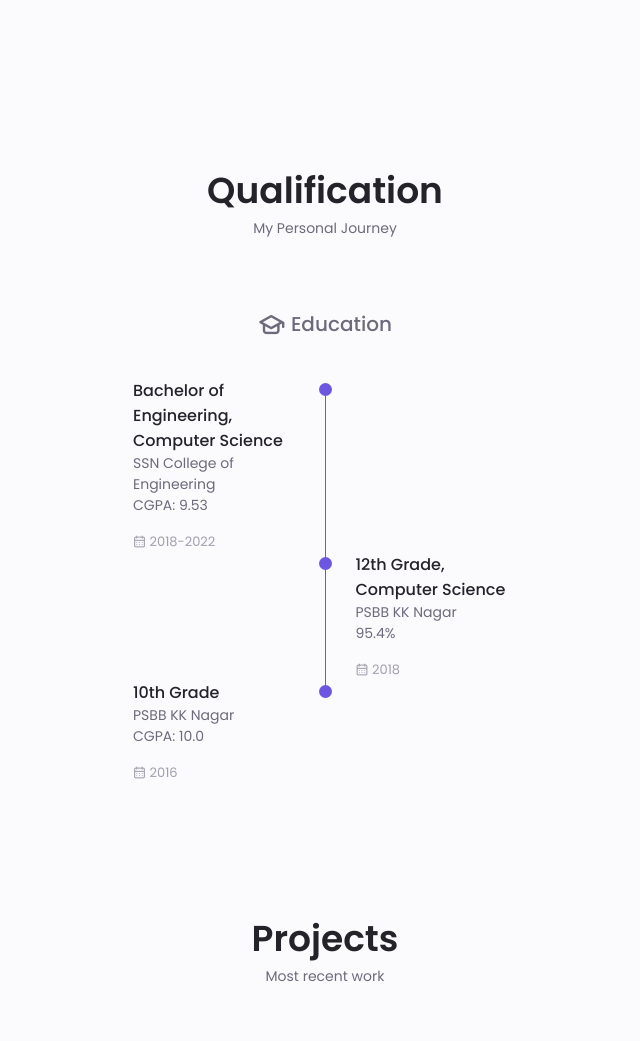
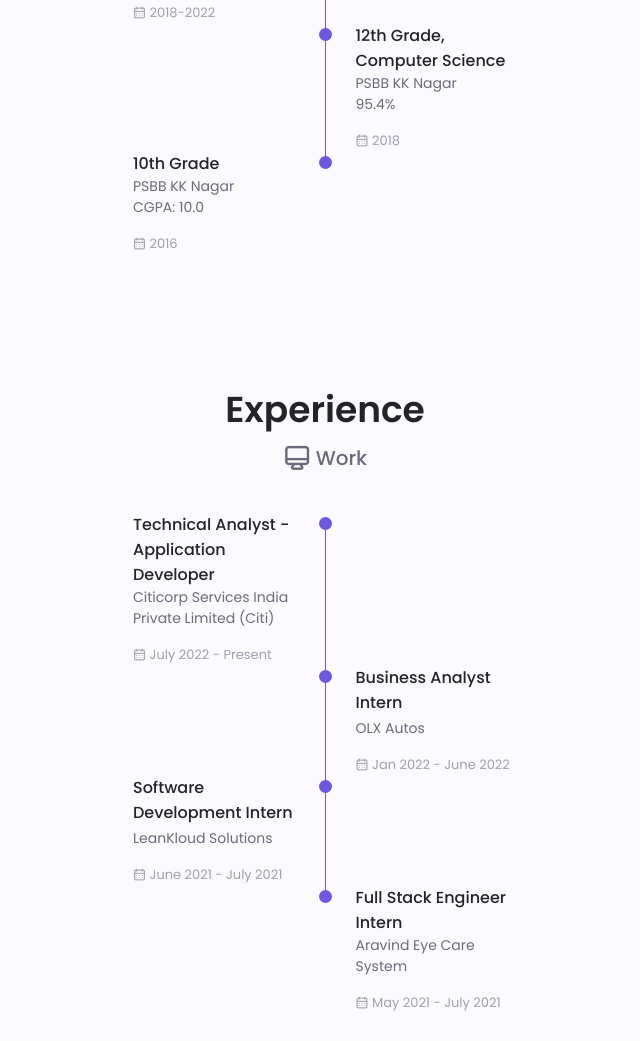
Before and after one commit to KiruthikaJanakiraman/kiruthikajanakiraman.github.io, a plain HTML site: page index.html in a window 1280 px wide. Shown: the part 1756-2797 px from the top of the page, without its empty margins (315-955 px from the left). Drawn offline with nearby package versions, Linux system fonts and the light colour scheme.

Commit message:
Update index.html

```diff
--- a/index.html
+++ b/index.html
@@ -31,6 +31,16 @@
                         <li class="nav__item">
                             <a href="#about" class="nav__link">
                                 <i class="uil uil-user nav__icon"></i> About
+                            </a>
+                        </li>
+                        <li class="nav__item">
+                            <a href="#qualification" class="nav__link">
+                                <i class="uil uil-user nav__icon"></i> Education
+                            </a>
+                        </li>
+                        <li class="nav__item">
+                            <a href="#experience" class="nav__link">
+                                <i class="uil uil-user nav__icon"></i> Experience
                             </a>
                         </li>
                         <li class="nav__item">
@@ -155,6 +165,183 @@
                             <a download="" href="assets/pdf/Kiruthika_Resume.pdf" class="button button--flex">
                                 Download CV<i class="uil uil-download-alt"></i>
                             </a>
+                        </div>
+                    </div>
+                </div>
+            </section>
+
+            <!--==================== EDUCATION ====================-->
+            <section class="qualification section" id="qualification">
+                <h2 class="section__title">Education</h2>
+                <!-- <span class="section__subtitle">My Personal Journey</span> -->
+
+                <div class="qualification__container container">
+                    <div class="qualification__tabs">
+                        <div class="qualification__button button--flex">
+                            <i class="uil uil-graduation-cap qualification__icon"></i>
+
+                        </div>
+
+                        <!-- <div class="qualification__button button--flex">
+                            <i class="uil uil-briefcase-alt qualification__icon"></i>
+                            Work
+                        </div> -->
+                    </div>
+
+                    <div class="qualification__sections">
+                        <!--==================== QUALIFICATION CONTENT 1 ====================-->
+                        <div class="qualification__content">
+                            <!--==================== QUALIFICATION 1 ====================-->
+                            <div class="qualification__data">
+                                <div>
+                                    <h3 class="qualification__title">Bachelor of Engineering, Computer Science</h3>
+                                    <span class="qualification__subtitle">SSN College of Engineering<br>CGPA: 9.53</span>
+                                    <div class="qualification__calender">
+                                        <i class="uil uil-calendar-alt"></i>
+                                        2018-2022
+                                    </div>
+                                </div>
+
+                                <div>
+                                    <span class="qualification__rounder"></span>
+                                    <span class="qualification__line"></span>
+                                </div>
+                            </div>
+
+                            <!--==================== QUALIFICATION 2 ====================-->
+                            <div class="qualification__data">
+                                <div></div>
+
+                                <div>
+                                    <span class="qualification__rounder"></span>
+                                    <span class="qualification__line"></span>
+                                </div>
+
+                                <div>
+                                    <h3 class="qualification__title">12th Grade, Computer Science</h3>
+                                    <span class="qualification__subtitle">PSBB KK Nagar<br>95.4%</span>
+                                    <div class="qualification__calender">
+                                        <i class="uil uil-calendar-alt"></i>
+                                        2018
+                                    </div>
+                                </div>
+                            </div>
+
+                            <!--==================== QUALIFICATION 3 ====================-->
+                            <div class="qualification__data">
+                                <div>
+                                    <h3 class="qualification__title">10th Grade</h3>
+                                    <span class="qualification__subtitle">PSBB KK Nagar<br>CGPA: 10.0</span>
+                                    <div class="qualification__calender">
+                                        <i class="uil uil-calendar-alt"></i>
+                                        2016
+                                    </div>
+                                </div>
+
+                                <div>
+                                    <span class="qualification__rounder"></span>
+                                    <!-- <span class="qualification__line"></span> -->
+                                </div>
+
+                                <div></div>
+                            </div>
+                        </div>
+                    </div>
+                </div>
+            </section>
+
+            <!--==================== EXPERIENCE ====================-->
+            <section class="experience section" id="experience">
+                <h2 class="section__title">Experience</h2>
+                <!-- <span class="section__subtitle">My Personal Journey</span> -->
+
+                <div class="qualification__container container">
+                    <div class="qualification__tabs">
+                        <div class="qualification__button button--flex">
+                            <i class="uil uil-monitor qualification__icon"></i>
+                                Work
+                        </div>
+                    </div>
+
+                    <div class="qualification__sections">
+                        <!--==================== QUALIFICATION CONTENT 1 ====================-->
+                        <div class="qualification__content">
+                            <!--==================== QUALIFICATION 1 ====================-->
+                            <div class="qualification__data">
+                                <div>
+                                    <h3 class="qualification__title">Technical Analyst - Application Developer</h3>
+                                    <span class="qualification__subtitle">Citicorp Services India Private Limited (Citi)</span>
+                                    <div class="qualification__calender">
+                                        <i class="uil uil-calendar-alt"></i>
+                                        July 2022 - Present
+                                    </div>
+                                </div>
+
+                                <div>
+                                    <span class="qualification__rounder"></span>
+                                    <span class="qualification__line"></span>
+                                </div>
+                            </div>
+
+                            <!--==================== QUALIFICATION 2 ====================-->
+                            <div class="qualification__data">
+                                <div></div>
+
+                                <div>
+                                    <span class="qualification__rounder"></span>
+                                    <span class="qualification__line"></span>
+                                </div>
+
+                                <div>
+                                    <h3 class="qualification__title">Business Analyst Intern</h3>
+                                    <span class="qualification__subtitle">OLX Autos</span>
+                                    <div class="qualification__calender">
+                                        <i class="uil uil-calendar-alt"></i>
+                                        Jan 2022 - June 2022
+                                    </div>
+                                </div>
+                            </div>
+
+                            <!--==================== QUALIFICATION 3 ====================-->
+                            <div class="qualification__data">
+                                <div>
+                                    <h3 class="qualification__title">Software Development Intern</h3>
+                                    <span class="qualification__subtitle">LeanKloud Solutions</span>
+                                    <div class="qualification__calender">
+                                        <i class="uil uil-calendar-alt"></i>
+                                        June 2021 - July 2021
+                                    </div>
+                                </div>
+
+                                <div>
+                                    <span class="qualification__rounder"></span>
+                                    <span class="qualification__line"></span>
+                                </div>
+
+                                <div></div>
+                            </div>
+
+                            <!--==================== QUALIFICATION 4 ====================-->
+                            <div class="qualification__data">
+                                <div></div>
+
+                                <div>
+                                    <span class="qualification__rounder"></span>
+                                </div>
+
+                                <div>
+                                    <h3 class="qualification__title">Full Stack Engineer Intern</h3>
+                                    <span class="qualification__subtitle">Aravind Eye Care System</span>
+                                    <div class="qualification__calender">
+                                        <i class="uil uil-calendar-alt"></i>
+                                        May 2021 - July 2021
+                                    </div>
+                                </div>
+
+
+
+                            </div>
+
                         </div>
                     </div>
                 </div>
@@ -296,85 +483,6 @@
                 </div>
             </section>
 
-            <!--==================== QUALIFICATION ====================-->
-            <section class="qualification section">
-                <h2 class="section__title">Qualification</h2>
-                <span class="section__subtitle">My Personal Journey</span>
-
-                <div class="qualification__container container">
-                    <div class="qualification__tabs">
-                        <div class="qualification__button button--flex">
-                            <i class="uil uil-graduation-cap qualification__icon"></i>
-                            Education
-                        </div>
-
-                        <!-- <div class="qualification__button button--flex">
-                            <i class="uil uil-briefcase-alt qualification__icon"></i>
-                            Work
-                        </div> -->
-                    </div>
-
-                    <div class="qualification__sections">
-                        <!--==================== QUALIFICATION CONTENT 1 ====================-->
-                        <div class="qualification__content">
-                            <!--==================== QUALIFICATION 1 ====================-->
-                            <div class="qualification__data">
-                                <div>
-                                    <h3 class="qualification__title">Bachelor of Engineering, Computer Science</h3>
-                                    <span class="qualification__subtitle">SSN College of Engineering<br>CGPA: 9.53</span>
-                                    <div class="qualification__calender">
-                                        <i class="uil uil-calendar-alt"></i>
-                                        2018-2022
-                                    </div>
-                                </div>
-
-                                <div>
-                                    <span class="qualification__rounder"></span>
-                                    <span class="qualification__line"></span>
-                                </div>
-                            </div>
-
-                            <!--==================== QUALIFICATION 2 ====================-->
-                            <div class="qualification__data">
-                                <div></div>
-
-                                <div>
-                                    <span class="qualification__rounder"></span>
-                                    <span class="qualification__line"></span>
-                                </div>
-
-                                <div>
-                                    <h3 class="qualification__title">12th Grade, Computer Science</h3>
-                                    <span class="qualification__subtitle">PSBB KK Nagar<br>95.4%</span>
-                                    <div class="qualification__calender">
-                                        <i class="uil uil-calendar-alt"></i>
-                                        2018
-                                    </div>
-                                </div>
-                            </div>
-
-                            <!--==================== QUALIFICATION 3 ====================-->
-                            <div class="qualification__data">
-                                <div>
-                                    <h3 class="qualification__title">10th Grade</h3>
-                                    <span class="qualification__subtitle">PSBB KK Nagar<br>CGPA: 10.0</span>
-                                    <div class="qualification__calender">
-                                        <i class="uil uil-calendar-alt"></i>
-                                        2016
-                                    </div>
-                                </div>
-
-                                <div>
-                                    <span class="qualification__rounder"></span>
-                                    <!-- <span class="qualification__line"></span> -->
-                                </div>
-
-                                <div></div>
-                            </div>
-                        </div>
-                    </div>
-                </div>
-            </section>
 
             <!--==================== SERVICES ====================-->
             <!-- <section class="services section" id="services">
```
